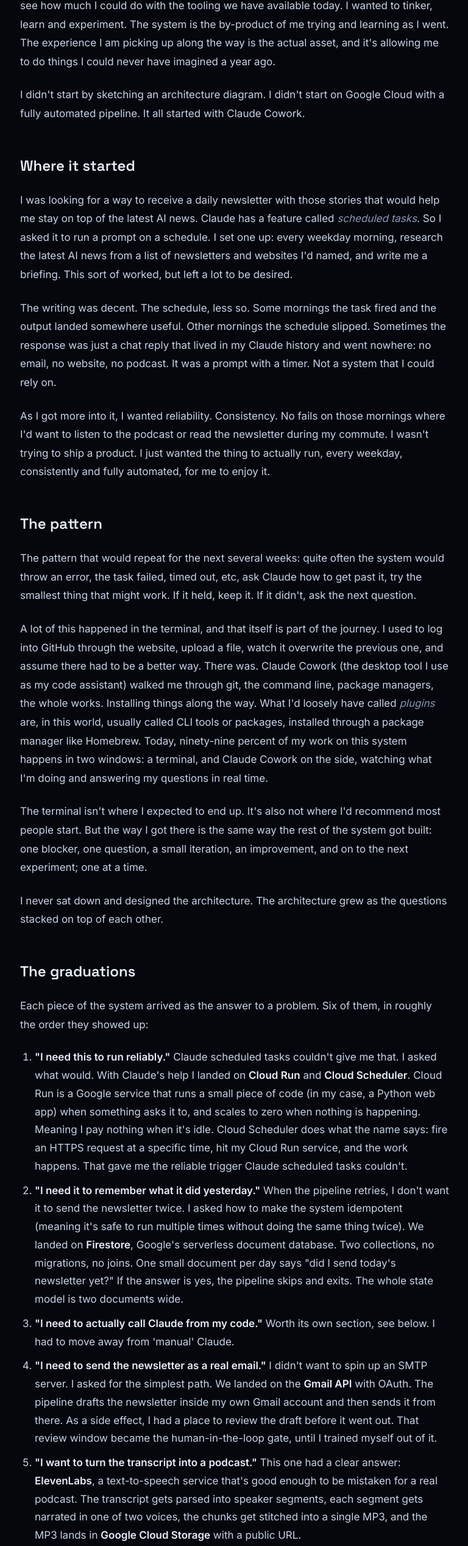
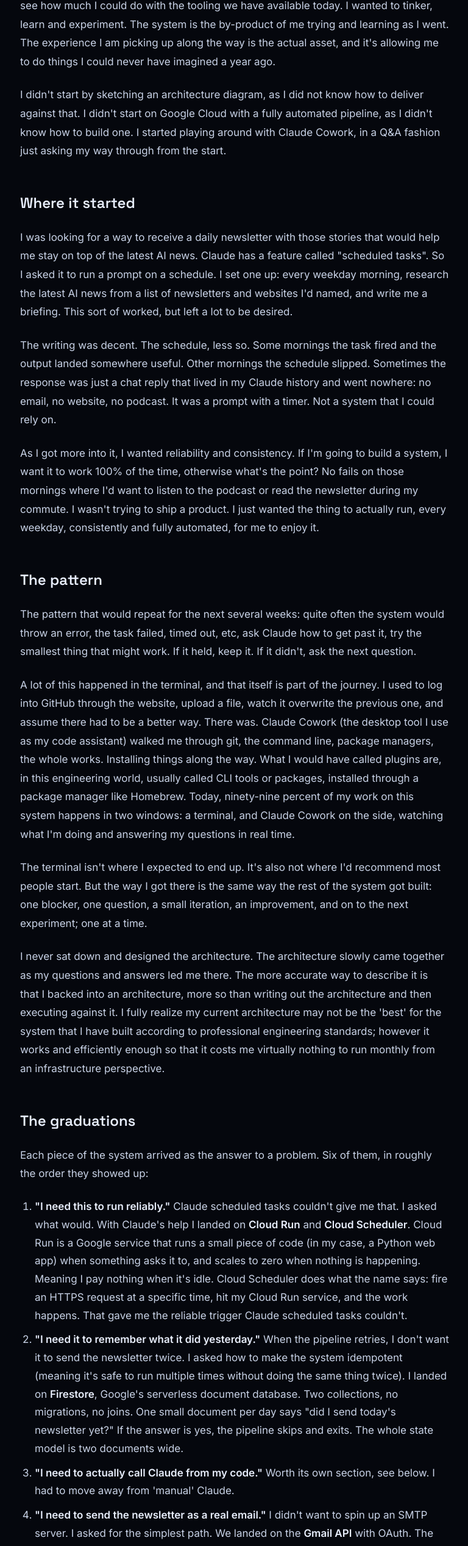
Before and after one commit to tomhendriks-afk/build-log-site, a plain HTML site: page how-i-built-a-production-ai-system-without-writing-the-code.html in a window 1280 px wide. Shown: the part 770-3305 px from the top of the page at 61% size, without its empty margins (255-1023 px from the left). Drawn offline with Linux system fonts and the light colour scheme.

Commit message:
Article edits: tighten opening, expand graduations, remove italic emphasis throughout
- Reframe opening line to explain WHY no architecture diagram up front
- Quote 'scheduled tasks' instead of italicising
- Expand reliability paragraph with 100% reliability motivation
- 'plugins' inline; 'this world' becomes 'this engineering world'
- Replace one-line architecture-grew sentence with longer reflection on backing into the architecture
- 'We landed on Firestore' becomes 'I landed on Firestore'
- Add Suno jingle note (with link) to graduation #5
- Trim Claude Cowork blind-spot sentence ('useful' removed)
- Replace skill explainer with a more direct definition (persistent memory)
- Remove the 'most content with' lead-in paragraph
- 'right nearly 100% of the time' becomes 'running fully automated 100% of the time'
- Remove remaining italic emphasis (ambient advantage architecture, skill, consistently)
- Rewrite Approval-gates sentence to soften it
- Clarify 'The relationship' refers to AI / Claude Cowork
- Trim What's Next paragraph (drop manifesto line and parenthetical)

```diff
--- a/how-i-built-a-production-ai-system-without-writing-the-code.html
+++ b/how-i-built-a-production-ai-system-without-writing-the-code.html
@@ -319,25 +319,25 @@
 
     <p>I didn't start out planning to run this entire setup. I actually started because I wanted to see how much I could do with the tooling we have available today. I wanted to tinker, learn and experiment. The system is the by-product of me trying and learning as I went. The experience I am picking up along the way is the actual asset, and it's allowing me to do things I could never have imagined a year ago.</p>
 
-    <p>I didn't start by sketching an architecture diagram. I didn't start on Google Cloud with a fully automated pipeline. It all started with Claude Cowork.</p>
+    <p>I didn't start by sketching an architecture diagram, as I did not know how to deliver against that. I didn't start on Google Cloud with a fully automated pipeline, as I didn't know how to build one. I started playing around with Claude Cowork, in a Q&amp;A fashion just asking my way through from the start.</p>
 
     <h2>Where it started</h2>
 
-    <p>I was looking for a way to receive a daily newsletter with those stories that would help me stay on top of the latest AI news. Claude has a feature called <em>scheduled tasks</em>. So I asked it to run a prompt on a schedule. I set one up: every weekday morning, research the latest AI news from a list of newsletters and websites I'd named, and write me a briefing. This sort of worked, but left a lot to be desired.</p>
+    <p>I was looking for a way to receive a daily newsletter with those stories that would help me stay on top of the latest AI news. Claude has a feature called "scheduled tasks". So I asked it to run a prompt on a schedule. I set one up: every weekday morning, research the latest AI news from a list of newsletters and websites I'd named, and write me a briefing. This sort of worked, but left a lot to be desired.</p>
 
     <p>The writing was decent. The schedule, less so. Some mornings the task fired and the output landed somewhere useful. Other mornings the schedule slipped. Sometimes the response was just a chat reply that lived in my Claude history and went nowhere: no email, no website, no podcast. It was a prompt with a timer. Not a system that I could rely on.</p>
 
-    <p>As I got more into it, I wanted reliability. Consistency. No fails on those mornings where I'd want to listen to the podcast or read the newsletter during my commute. I wasn't trying to ship a product. I just wanted the thing to actually run, every weekday, consistently and fully automated, for me to enjoy it.</p>
+    <p>As I got more into it, I wanted reliability and consistency. If I'm going to build a system, I want it to work 100% of the time, otherwise what's the point? No fails on those mornings where I'd want to listen to the podcast or read the newsletter during my commute. I wasn't trying to ship a product. I just wanted the thing to actually run, every weekday, consistently and fully automated, for me to enjoy it.</p>
 
     <h2>The pattern</h2>
 
     <p>The pattern that would repeat for the next several weeks: quite often the system would throw an error, the task failed, timed out, etc, ask Claude how to get past it, try the smallest thing that might work. If it held, keep it. If it didn't, ask the next question.</p>
 
-    <p>A lot of this happened in the terminal, and that itself is part of the journey. I used to log into GitHub through the website, upload a file, watch it overwrite the previous one, and assume there had to be a better way. There was. Claude Cowork (the desktop tool I use as my code assistant) walked me through git, the command line, package managers, the whole works. Installing things along the way. What I'd loosely have called <em>plugins</em> are, in this world, usually called CLI tools or packages, installed through a package manager like Homebrew. Today, ninety-nine percent of my work on this system happens in two windows: a terminal, and Claude Cowork on the side, watching what I'm doing and answering my questions in real time.</p>
+    <p>A lot of this happened in the terminal, and that itself is part of the journey. I used to log into GitHub through the website, upload a file, watch it overwrite the previous one, and assume there had to be a better way. There was. Claude Cowork (the desktop tool I use as my code assistant) walked me through git, the command line, package managers, the whole works. Installing things along the way. What I would have called plugins are, in this engineering world, usually called CLI tools or packages, installed through a package manager like Homebrew. Today, ninety-nine percent of my work on this system happens in two windows: a terminal, and Claude Cowork on the side, watching what I'm doing and answering my questions in real time.</p>
 
     <p>The terminal isn't where I expected to end up. It's also not where I'd recommend most people start. But the way I got there is the same way the rest of the system got built: one blocker, one question, a small iteration, an improvement, and on to the next experiment; one at a time.</p>
 
-    <p>I never sat down and designed the architecture. The architecture grew as the questions stacked on top of each other.</p>
+    <p>I never sat down and designed the architecture. The architecture slowly came together as my questions and answers led me there. The more accurate way to describe it is that I backed into an architecture, more so than writing out the architecture and then executing against it. I fully realize my current architecture may not be the 'best' for the system that I have built according to professional engineering standards; however it works and efficiently enough so that it costs me virtually nothing to run monthly from an infrastructure perspective.</p>
 
     <h2>The graduations</h2>
 
@@ -345,10 +345,10 @@
 
     <ol>
       <li><strong>"I need this to run reliably."</strong> Claude scheduled tasks couldn't give me that. I asked what would. With Claude's help I landed on <strong>Cloud Run</strong> and <strong>Cloud Scheduler</strong>. Cloud Run is a Google service that runs a small piece of code (in my case, a Python web app) when something asks it to, and scales to zero when nothing is happening. Meaning I pay nothing when it's idle. Cloud Scheduler does what the name says: fire an HTTPS request at a specific time, hit my Cloud Run service, and the work happens. That gave me the reliable trigger Claude scheduled tasks couldn't.</li>
-      <li><strong>"I need it to remember what it did yesterday."</strong> When the pipeline retries, I don't want it to send the newsletter twice. I asked how to make the system idempotent (meaning it's safe to run multiple times without doing the same thing twice). We landed on <strong>Firestore</strong>, Google's serverless document database. Two collections, no migrations, no joins. One small document per day says "did I send today's newsletter yet?" If the answer is yes, the pipeline skips and exits. The whole state model is two documents wide.</li>
+      <li><strong>"I need it to remember what it did yesterday."</strong> When the pipeline retries, I don't want it to send the newsletter twice. I asked how to make the system idempotent (meaning it's safe to run multiple times without doing the same thing twice). I landed on <strong>Firestore</strong>, Google's serverless document database. Two collections, no migrations, no joins. One small document per day says "did I send today's newsletter yet?" If the answer is yes, the pipeline skips and exits. The whole state model is two documents wide.</li>
       <li><strong>"I need to actually call Claude from my code."</strong> Worth its own section, see below. I had to move away from 'manual' Claude.</li>
       <li><strong>"I need to send the newsletter as a real email."</strong> I didn't want to spin up an SMTP server. I asked for the simplest path. We landed on the <strong>Gmail API</strong> with OAuth. The pipeline drafts the newsletter inside my own Gmail account and then sends it from there. As a side effect, I had a place to review the draft before it went out. That review window became the human-in-the-loop gate, until I trained myself out of it.</li>
-      <li><strong>"I want to turn the transcript into a podcast."</strong> This one had a clear answer: <strong>ElevenLabs</strong>, a text-to-speech service that's good enough to be mistaken for a real podcast. The transcript gets parsed into speaker segments, each segment gets narrated in one of two voices, the chunks get stitched into a single MP3, and the MP3 lands in <strong>Google Cloud Storage</strong> with a public URL.</li>
+      <li><strong>"I want to turn the transcript into a podcast."</strong> This one had a clear answer: <strong>ElevenLabs</strong>, a text-to-speech service that's good enough to be mistaken for a real podcast. The transcript gets parsed into speaker segments, each segment gets narrated in one of two voices, the chunks get stitched into a single MP3, and the MP3 lands in <strong>Google Cloud Storage</strong> with a public URL. I even created a jingle using <a href="https://suno.com/">Suno</a> and added that to the podcast to make it sounds more 'real'. I think that part worked out pretty well, you can check it out by listening to the first seconds of any of the recent podcasts.</li>
       <li><strong>"I want a website for all of this."</strong> We landed on <strong>Cloudflare Pages</strong>, a static site host, fed by <strong>GitHub</strong> repos. The pipeline writes new newsletter HTML and a new podcast feed straight into a GitHub repository through GitHub's Contents API. Cloudflare watches the repo and rebuilds the site within a minute. Three sister sites (briefing, podcast, take) all run this way. This site, the build log, makes four.</li>
     </ol>
 
@@ -369,7 +369,7 @@
 
     <p>A note on the prompts themselves: I didn't write any of them in one sitting. They've evolved over weeks of "the output was off in this way, how do I fix it?" Claude helped me iterate on the prompts that drive Claude.</p>
 
-    <p>One more thing I learned the hard way. Claude Cowork has a useful blind spot: it sometimes forgets how <em>this particular</em> system works and reverts to suggesting setups it's seen elsewhere. For a stretch I kept getting nudged toward Vercel for hosting, even though I'd already picked Cloudflare Pages and was happily working with it. The fix turned out to be a small thing called a <strong>skill</strong>: essentially a piece of context I can create and then load on demand that says "here's how my system actually works." I built one called <em>"ambient advantage architecture"</em> and now I invoke it every time I ask Claude to provide me commands for a terminal session for this project. The drift went away. That moment, building a tool to keep my AI coworker focused and consistent, felt like a milestone of its own.</p>
+    <p>One more thing I learned the hard way. Claude Cowork has a blind spot: it sometimes forgets how this particular system works and reverts to suggesting setups it's seen elsewhere. For a stretch I kept getting nudged toward Vercel for hosting, even though I'd already picked Cloudflare Pages and was happily working with it. I ended up writing a "skill" in Claude Cowork, which is essentially a piece of persistent memory that allows Claude to avoid forgetting things you have told it many times before (which was getting to be really annoying at times as Claude can be very forgetful). I built one called "ambient advantage architecture" and now I invoke it every time I ask Claude to provide me commands for a terminal session for this project. The drift went away. That moment, building a tool to keep my AI coworker focused and consistent, felt like a milestone of its own.</p>
 
     <h2>Where I ended up</h2>
 
@@ -686,15 +686,13 @@
 
     <h2>How I trained myself out of the loop</h2>
 
-    <p>The thing I'm most content with is something the system <em>doesn't</em> do anymore.</p>
-
     <p>In the early versions I put myself in the loop. The pipeline would draft the newsletter, draft the transcript, drop them in my Gmail, and wait for me to apply an "approved" label. I'd read, sometimes edit, then click. That was fine for a few weeks. But it meant that I had to do this review in the morning every day, or no content gets created. I also realized that the quality of the content generation is such that I did not need to be in the loop for this system to run.</p>
 
     <p>So I built an improved flow with better AI. The self-review pass came in. A quality-check module came in. It grades each draft on structure, depth, and a few other dimensions. If everything scores above the threshold, the approval label gets applied automatically, and the pipeline keeps moving. If anything fails, I get an email and I'm back in the loop for that one morning only. I got there by asking Claude (using Cowork) all the time how to make these changes, what it requires, how to do it. If the instructions weren't clear, I'd ask Claude to explain again in plain English, break it down in steps, etc.</p>
 
-    <p>Today I don't manually label anything. The system runs from end to end on its own, every weekday morning, and it's right nearly 100% of the time. When it isn't, I hear about it before subscribers do. That's exactly the relationship I want with it.</p>
+    <p>Today I don't manually label anything. The system runs from end to end on its own, every weekday morning, and running fully automated 100% of the time. When it isn't, I hear about it before subscribers do. That's exactly the relationship I want with it.</p>
 
-    <p>The takeaway I'd offer: the question isn't whether AI is good enough to run unsupervised. It's whether you've built the workflow that lets it run unsupervised <em>consistently</em>. Approval gates are a useful crutch on the way to that workflow. They're not always the destination.</p>
+    <p>The takeaway I'd offer: the question isn't whether AI is good enough to run unsupervised. It's whether you've built the workflow that lets it run unsupervised consistently. Many workflows that leverage AI will need humans in the loop with defined approval gates, in my case here I found the AI system good enough to remove the manual check from the daily pipeline.</p>
 
     <h2>What this is teaching me</h2>
 
@@ -703,14 +701,14 @@
     <ol>
       <li><strong>You can go very far, very fast, by tinkering.</strong> Most of what's in this system came from an evening here, a Saturday morning there. Pick something small that doesn't work, ask the next question, try the smallest possible answer. Repeat. The system you end up with is rarely the one you'd have planned, and that's usually a good thing.</li>
       <li><strong>Launch, then iterate.</strong> Every component went live before it was ready. The first newsletter was rough. The first podcast had pacing issues. The first website was ugly. None of it would be where it is now if I'd waited until any of those felt finished. Actually launching the pieces into production and seeing how it performs provides real feedback (even just my own daily reading habit) which surfaces issues that no design session ever will.</li>
-      <li><strong>Treat Claude Cowork as a real coworker.</strong> Not a search engine, not a code generator. A coworker. Tell it what you're trying to do and why. Show it your terminal output (I did a lot of copy-pasting from terminal to Claude Cowork, and vice versa). Disagree when its suggestion doesn't sit right. Build it the context it needs to be useful. The <em>skill</em> I mentioned earlier is a small example. The relationship gets better the more you invest in it, the same way it does with any human teammate.</li>
+      <li><strong>Treat Claude Cowork as a real coworker.</strong> Not a search engine, not a code generator. A coworker. Tell it what you're trying to do and why. Show it your terminal output (I did a lot of copy-pasting from terminal to Claude Cowork, and vice versa). Disagree when its suggestion doesn't sit right. Build it the context it needs to be useful. The skill I mentioned earlier is a small example. The relationship with AI (in my case Claude Cowork) gets better the more you invest in it, the same way it does with any human teammate.</li>
     </ol>
 
     <h2>What's next</h2>
 
     <p>I'm still tinkering with this. The system isn't finished; none of it is. There's a backlog of things I want to improve, larger things I want to add, and the kind of unexpected questions that only show up once you actually run something every day.</p>
 
-    <p>This site is where I'll write about some of that. No fixed schedule, no manifesto. When I learn something worth sharing (a gotcha I didn't see coming, a graduation moment, a tool I'd recommend or warn against), I'll post about it here.</p>
+    <p>When I learn something worth sharing, I'll post about it here.</p>
 
     <p>If that sounds useful, follow along. If you're somewhere in the middle of your own version of this, I'd love to hear how it's going. Find me on LinkedIn.</p>
 
```
Also changed, not shown: 1 other file.
